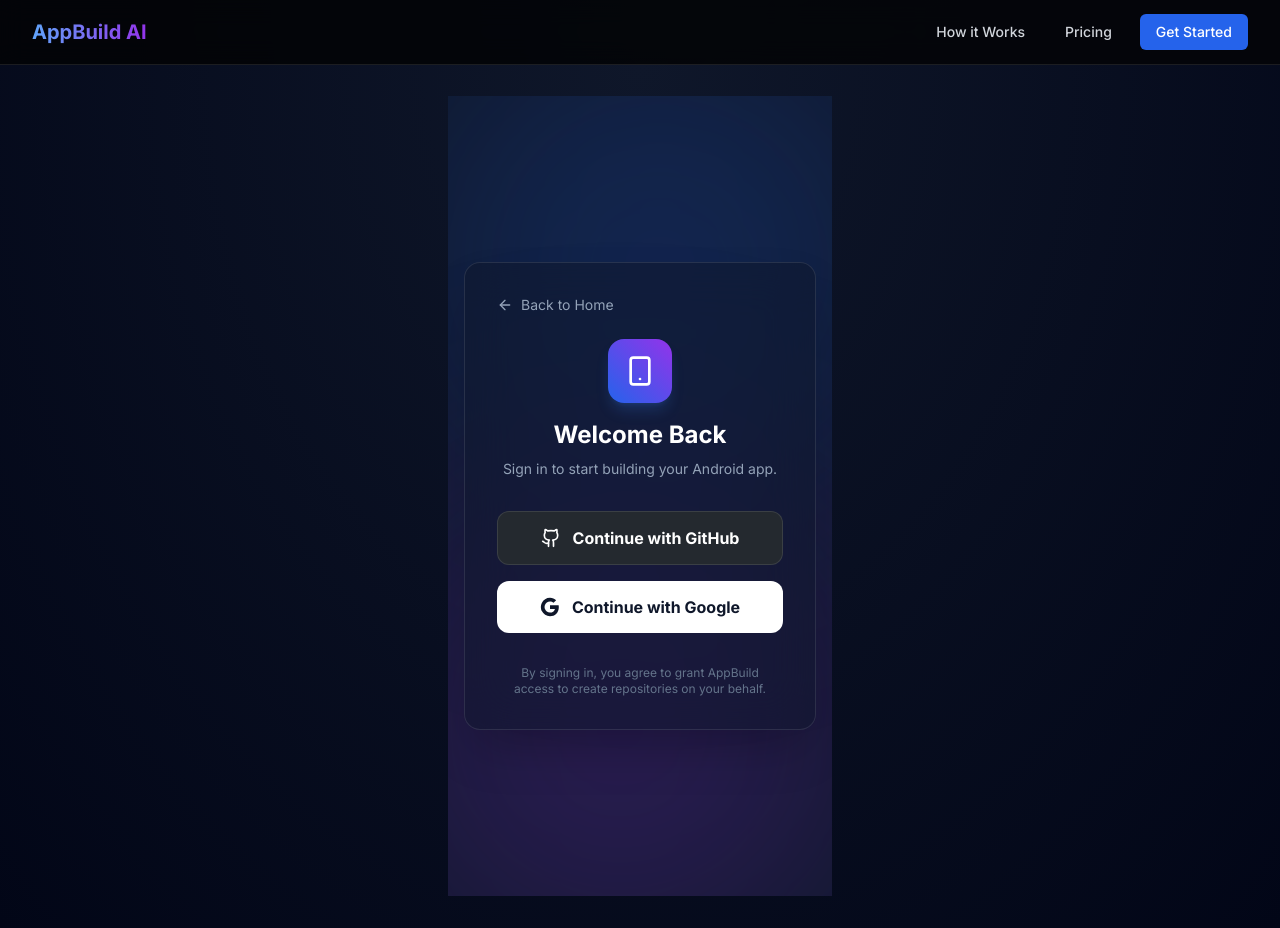
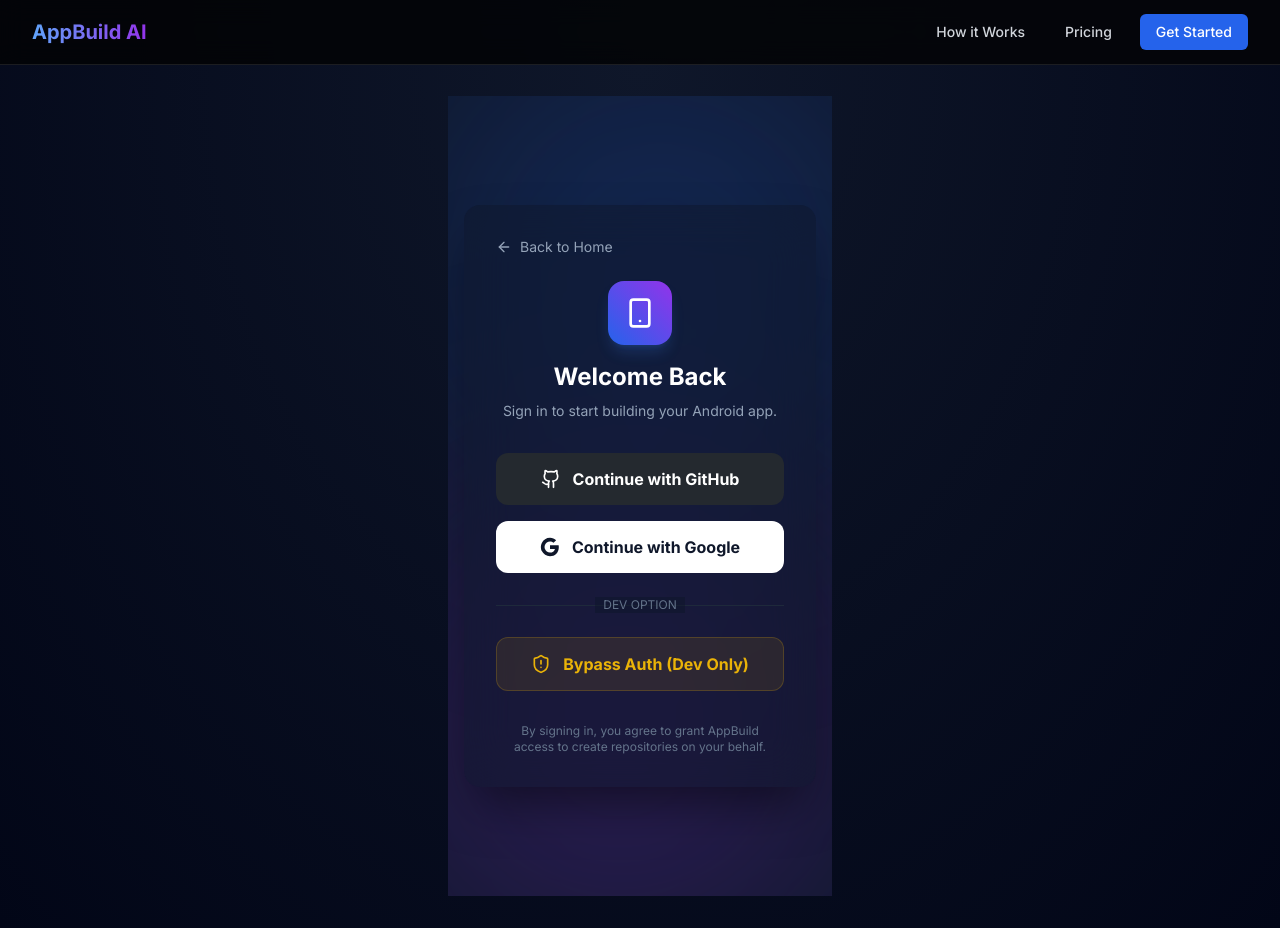
Before and after one commit to markolybrx/APK-Builder, a Next.js app: page /login in a window 1280 px wide. Built offline with nearby package versions, Linux system fonts and the light colour scheme; no server answers.

Commit message:
Update page.js

```diff
--- a/app/(auth)/login/page.js
+++ b/app/(auth)/login/page.js
@@ -1,12 +1,14 @@
 "use client";
 
 import { signIn } from "next-auth/react";
-import { Github, Smartphone, ArrowLeft } from "lucide-react";
+import { Github, Smartphone, ArrowLeft, ShieldAlert } from "lucide-react";
 import Link from "next/link";
 import { useState } from "react";
+import { useRouter } from "next/navigation";
 
 export default function LoginPage() {
   const [isLoading, setIsLoading] = useState(false);
+  const router = useRouter();
 
   const handleLogin = async (provider) => {
     setIsLoading(true);
@@ -14,15 +16,15 @@
   };
 
   return (
-    // Added 'px-4' to container to prevent edge touching on small screens
+    // Container: Added 'px-4' to prevent edge touching
     <div className="min-h-screen w-full flex items-center justify-center bg-[#0f172a] px-4 py-12 relative overflow-hidden">
 
       {/* Background Ambience */}
       <div className="absolute top-[-10%] left-[-10%] w-[300px] md:w-[500px] h-[300px] md:h-[500px] bg-blue-600/20 rounded-full blur-[80px] md:blur-[120px] pointer-events-none" />
       <div className="absolute bottom-[-10%] right-[-10%] w-[300px] md:w-[500px] h-[300px] md:h-[500px] bg-purple-600/20 rounded-full blur-[80px] md:blur-[120px] pointer-events-none" />
 
-      {/* Main Card - Added w-full and max-w-md to fix the squeeze */}
-      <div className="w-full max-w-md bg-slate-900/50 backdrop-blur-xl border border-white/10 rounded-2xl p-6 md:p-8 shadow-2xl relative z-10">
+      {/* Main Card: Removed 'border', Added 'shadow-black/50' for depth */}
+      <div className="w-full max-w-md bg-slate-900/50 backdrop-blur-xl rounded-2xl p-6 md:p-8 shadow-2xl shadow-black/50 relative z-10">
 
         <Link href="/" className="inline-flex items-center text-slate-400 hover:text-white mb-6 text-sm transition-colors">
           <ArrowLeft className="w-4 h-4 mr-2" />
@@ -44,7 +46,7 @@
           <button
             onClick={() => handleLogin('github')}
             disabled={isLoading}
-            className="w-full flex items-center justify-center gap-3 bg-[#24292F] text-white hover:bg-[#24292F]/90 font-bold py-3.5 px-4 rounded-xl transition-all disabled:opacity-50 border border-white/10"
+            className="w-full flex items-center justify-center gap-3 bg-[#24292F] text-white hover:bg-[#24292F]/90 font-bold py-3.5 px-4 rounded-xl transition-all disabled:opacity-50"
           >
             <Github className="w-5 h-5" />
             Continue with GitHub
@@ -65,6 +67,24 @@
             Continue with Google
           </button>
 
+          {/* --- DEV BYPASS SECTION --- */}
+          <div className="relative py-2">
+            <div className="absolute inset-0 flex items-center">
+              <div className="w-full border-t border-slate-800"></div>
+            </div>
+            <div className="relative flex justify-center text-xs uppercase">
+              <span className="bg-slate-900/50 px-2 text-slate-500">Dev Option</span>
+            </div>
+          </div>
+
+          <button
+            onClick={() => router.push("/dashboard")}
+            className="w-full flex items-center justify-center gap-3 bg-yellow-500/10 text-yellow-500 hover:bg-yellow-500/20 border border-yellow-500/20 font-bold py-3.5 px-4 rounded-xl transition-all"
+          >
+            <ShieldAlert className="w-5 h-5" />
+            Bypass Auth (Dev Only)
+          </button>
+
         </div>
 
         <div className="mt-8 text-center text-xs text-slate-500 px-4">
```
